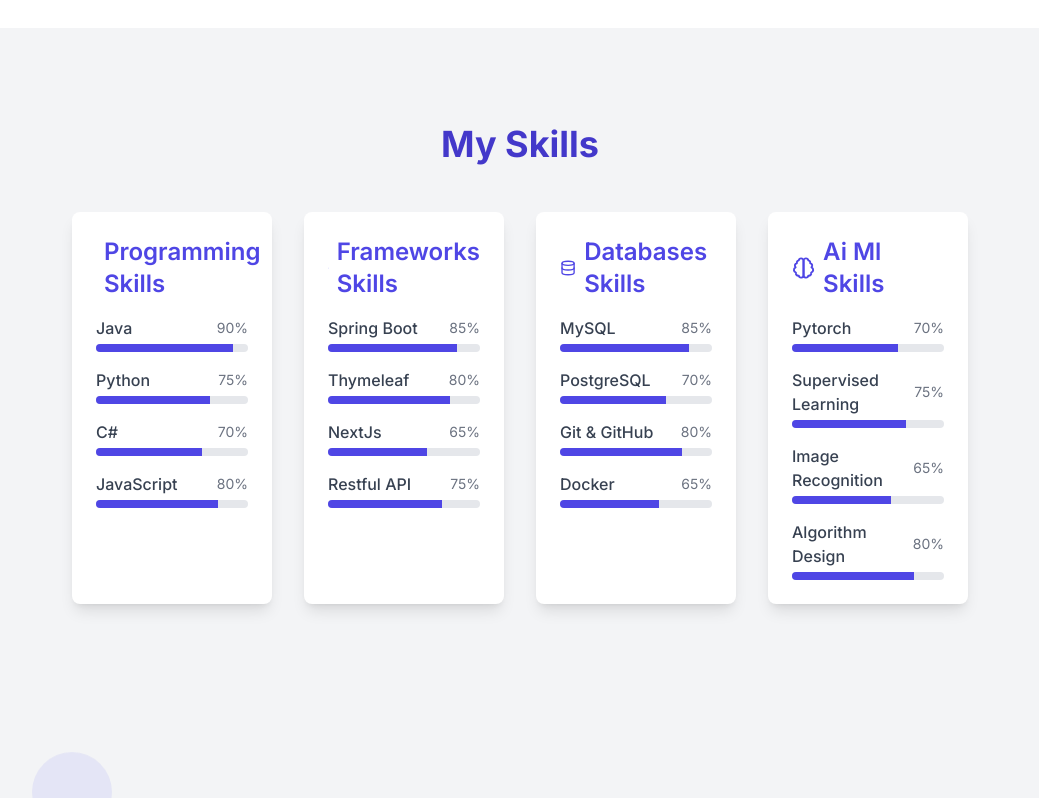
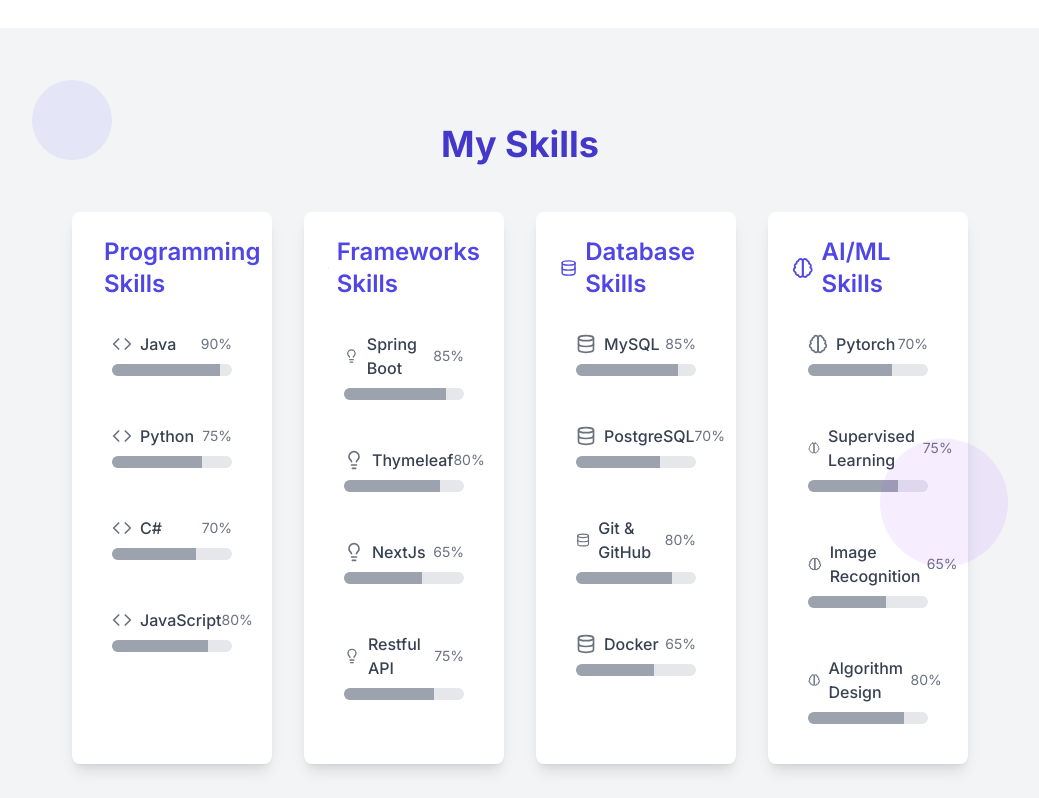
Before and after one commit to alamin5G/portfolio, a React (Create React App) app: page / in a window 1280 px wide. Shown: the part 2260-3058 px from the top of the page, without its empty margins (120-1159 px from the left). Built offline with nearby package versions, Linux system fonts and the light colour scheme.

Commit message:
update the interactive section

```diff
--- a/src/App.js
+++ b/src/App.js
@@ -11,10 +11,10 @@ import ParticleBackground from './components/ParticleBackground';
 import ProjectCard from './components/ProjectCard';
 import ScrollingBioSection from './components/ScrollingBioSection';
 import SectionDebugger from './components/SectionDebugger';
-import SkillBar from './components/SkillBar';
 import ThemeToggle from './components/ThemeToggle';
 import TiltImage from './components/TiltImage';
 import TypewriterEffect from './components/TypewriterEffect';
+
 // Add this import at the top of your App.js
 import './styles/animations.css';
 
@@ -429,36 +429,12 @@ const scrollToSection = (id) => {
       />
           </section>
 
-        {/* Skills Section with SkillBar */}
-        <section id="skills" className="py-16 md:py-24 bg-gray-100 p-4">
-          <div className="container mx-auto max-w-4xl">
-            <h2 className="text-4xl font-bold text-center text-indigo-700 mb-12">My Skills</h2>
-            <div className="grid grid-cols-1 md:grid-cols-2 lg:grid-cols-4 gap-8">
-              {Object.entries(skills).map(([category, skillList]) => (
-                <div key={category} className="bg-white p-6 rounded-lg shadow-lg hover:shadow-xl transition-shadow duration-300">
-                  <h3 className="text-2xl font-semibold text-indigo-600 mb-4 capitalize flex items-center">
-                    {category === 'programming' && <Code className="w-6 h-6 mr-2" />}
-                    {category === 'frameworks' && <Lightbulb className="w-6 h-6 mr-2" />}
-                    {category === 'databases' && <Database className="w-6 h-6 mr-2" />}
-                    {category === 'ai_ml' && <Brain className="w-6 h-6 mr-2" />}
-                    {category.replace('_', ' ')} Skills
-                  </h3>
-                  <div className="space-y-4">
-                    {skillList.map((skill, index) => (
-                      <SkillBar
-                        key={index}
-                        skill={skill}
-                        level={skillLevels[category]?.[skill] || 75}
-                      />
-                    ))}
-                  </div>
-                </div>
-              ))}
-            </div>
-          </div>
-        </section>
+
 
         {/* Update the Skills section to use Interactive Skills */}
+
+
+              {/* --- My Skills Section (Interactive Only) --- */}
               <section id="skills" className="py-16 md:py-24 bg-gray-100 dark:bg-gray-800 p-4 relative z-10">
                 <div className="container mx-auto max-w-4xl relative">
                   <div className="bubble absolute -top-10 -left-10 w-20 h-20 bg-indigo-500/10 rounded-full"></div>
@@ -466,6 +442,7 @@ const scrollToSection = (id) => {
 
                   <h2 className="text-4xl font-bold text-center text-indigo-700 dark:text-indigo-400 mb-12">My Skills</h2>
                   <div className="grid grid-cols-1 md:grid-cols-2 lg:grid-cols-4 gap-8">
+                    {/* Programming Skills */}
                     <div className="bg-white dark:bg-gray-850 p-6 rounded-lg shadow-lg hover-lift transition-all duration-300">
                       <h3 className="text-2xl font-semibold text-indigo-600 dark:text-indigo-400 mb-4 capitalize flex items-center">
                         <Code className="w-6 h-6 mr-2" />
@@ -477,8 +454,42 @@ const scrollToSection = (id) => {
                         ))}
                       </div>
                     </div>
-
-          {/* Repeat for other skill categories */}
+                    {/* Frameworks Skills */}
+                    <div className="bg-white dark:bg-gray-850 p-6 rounded-lg shadow-lg hover-lift transition-all duration-300">
+                      <h3 className="text-2xl font-semibold text-indigo-600 dark:text-indigo-400 mb-4 capitalize flex items-center">
+                        <Lightbulb className="w-6 h-6 mr-2" />
+                        Frameworks Skills
+                      </h3>
+                      <div className="space-y-4">
+                        {skillLevels.frameworks && Object.entries(skillLevels.frameworks).map(([skill, level], idx) => (
+                          <InteractiveSkill key={idx} skill={skill} level={level} icon={Lightbulb} color="purple" />
+                        ))}
+                      </div>
+                    </div>
+                    {/* Databases Skills */}
+                    <div className="bg-white dark:bg-gray-850 p-6 rounded-lg shadow-lg hover-lift transition-all duration-300">
+                      <h3 className="text-2xl font-semibold text-indigo-600 dark:text-indigo-400 mb-4 capitalize flex items-center">
+                        <Database className="w-6 h-6 mr-2" />
+                        Database Skills
+                      </h3>
+                      <div className="space-y-4">
+                        {skillLevels.databases && Object.entries(skillLevels.databases).map(([skill, level], idx) => (
+                          <InteractiveSkill key={idx} skill={skill} level={level} icon={Database} color="blue" />
+                        ))}
+                      </div>
+                    </div>
+                    {/* AI/ML Skills */}
+                    <div className="bg-white dark:bg-gray-850 p-6 rounded-lg shadow-lg hover-lift transition-all duration-300">
+                      <h3 className="text-2xl font-semibold text-indigo-600 dark:text-indigo-400 mb-4 capitalize flex items-center">
+                        <Brain className="w-6 h-6 mr-2" />
+                        AI/ML Skills
+                      </h3>
+                      <div className="space-y-4">
+                        {skillLevels.ai_ml && Object.entries(skillLevels.ai_ml).map(([skill, level], idx) => (
+                          <InteractiveSkill key={idx} skill={skill} level={level} icon={Brain} color="teal" />
+                        ))}
+                      </div>
+                    </div>
                   </div>
                 </div>
               </section>
--- a/src/components/SkillBar.jsx
+++ /dev/null
@@ -1,31 +0,0 @@
-import { useEffect, useState } from 'react';
-
-const SkillBar = ({ skill, level }) => {
-  const [width, setWidth] = useState(0);
-
-  useEffect(() => {
-    // Animate progress bar on mount
-    const timer = setTimeout(() => {
-      setWidth(level);
-    }, 300);
-
-    return () => clearTimeout(timer);
-  }, [level]);
-
-  return (
-    <div className="mb-4">
-      <div className="flex justify-between items-center mb-1">
-        <span className="text-gray-700 font-medium">{skill}</span>
-        <span className="text-sm text-gray-500">{level}%</span>
-      </div>
-      <div className="h-2 bg-gray-200 rounded overflow-hidden">
-        <div
-          className="h-full bg-indigo-600 transition-all duration-1000 ease-out"
-          style={{ width: `${width}%` }}
-        ></div>
-      </div>
-    </div>
-  );
-};
-
-export default SkillBar;
```
Lines whose indentation alone changed are shown as unchanged.
